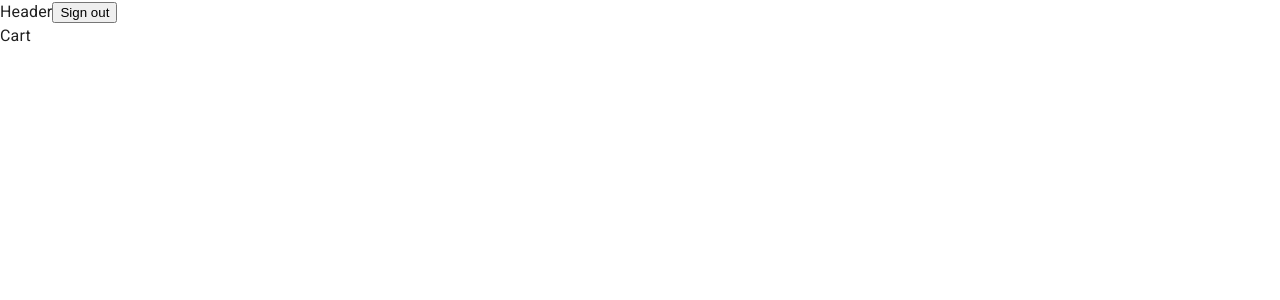
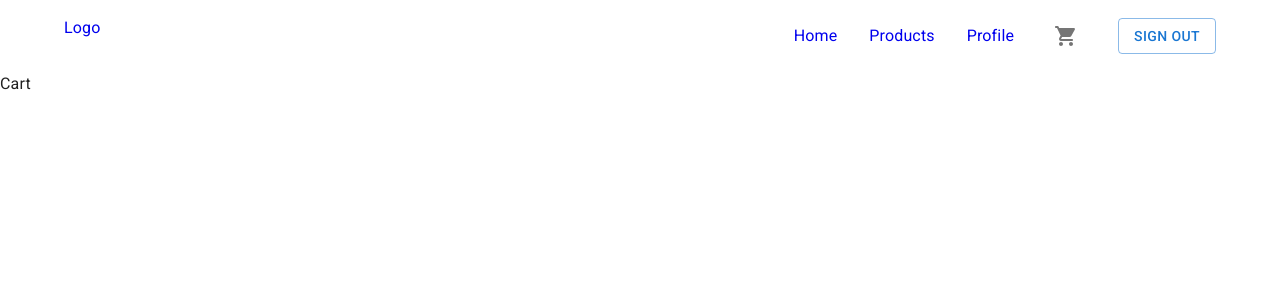
Before and after one commit to Sennarion/pizzatime, a React (Create React App) app: page /ecommerce/cart in a window 1280 px wide. Shown: the top 300 px of the page. Built offline with nearby package versions, Linux system fonts and the light colour scheme; no server answers; sample sign-in values are in the browser's storage.

Commit message:
before auth state deleting

```diff
--- a/src/components/Header/Header.jsx
+++ b/src/components/Header/Header.jsx
@@ -1,29 +1,15 @@
-import { useDispatch, useSelector } from 'react-redux';
-import { Link } from 'react-router-dom';
-import { signOut } from 'firebase/auth';
-import { auth } from 'firebase.js';
-import { removeUser } from 'redux/auth/slice';
+import { Stack, Container, Box } from '@mui/material';
+import { Logo, Navbar } from 'components';
 
 export default function Header() {
-  const dispatch = useDispatch();
-  const isLoggedIn = useSelector(state => state.auth.isLoggedIn);
-
-  const singout = () => {
-    signOut(auth)
-      .then(() => {
-        dispatch(removeUser());
-      })
-      .catch(err => alert(err));
-  };
-
   return (
-    <div>
-      Header
-      {isLoggedIn ? (
-        <button onClick={singout}>Sign out</button>
-      ) : (
-        <Link to="/signin">Sign In</Link>
-      )}
-    </div>
+    <Box as="header" pt={2} pb={2}>
+      <Container>
+        <Stack direction="row" justifyContent="space-between">
+          <Logo />
+          <Navbar />
+        </Stack>
+      </Container>
+    </Box>
   );
 }
--- /dev/null
+++ b/src/components/Logo/Logo.jsx
@@ -0,0 +1,5 @@
+import { Link } from 'react-router-dom';
+
+export default function Logo() {
+  return <Link to="/">Logo</Link>;
+}
--- /dev/null
+++ b/src/components/Navbar/Navbar.jsx
@@ -0,0 +1,50 @@
+import { useDispatch, useSelector } from 'react-redux';
+import { NavLink } from 'react-router-dom';
+import { Stack, IconButton, Button } from '@mui/material';
+import { signOut } from 'firebase/auth';
+import { auth } from 'firebase.js';
+import { removeUser } from 'redux/auth/slice';
+import ShoppingCartRoundedIcon from '@mui/icons-material/ShoppingCartRounded';
+
+export default function Navbar() {
+  const dispatch = useDispatch();
+  const isLoggedIn = useSelector(state => state.auth.isLoggedIn);
+
+  const singout = () => {
+    signOut(auth)
+      .then(() => {
+        dispatch(removeUser());
+      })
+      .catch(err => alert(err));
+  };
+
+  return (
+    <Stack as="nav" direction="row" alignItems="center" spacing={4}>
+      <NavLink to="/">Home</NavLink>
+      <NavLink to="/products">Products</NavLink>
+      {isLoggedIn && (
+        <>
+          <NavLink to="/profile">Profile</NavLink>
+          <IconButton component={NavLink} to="/cart">
+            <ShoppingCartRoundedIcon />
+          </IconButton>
+        </>
+      )}
+
+      {isLoggedIn ? (
+        <Button variant="outlined" onClick={singout}>
+          Sign out
+        </Button>
+      ) : (
+        <Button
+          component={NavLink}
+          to="/signin"
+          variant="outlined"
+          onClick={singout}
+        >
+          Sign In
+        </Button>
+      )}
+    </Stack>
+  );
+}
--- a/src/components/index.js
+++ b/src/components/index.js
@@ -1,5 +1,7 @@
 export { default as Dashboard } from './Dashboard/Dashboard';
 export { default as Header } from './Header/Header';
+export { default as Logo } from './Logo/Logo';
+export { default as Navbar } from './Navbar/Navbar';
 export { default as SharedLayout } from './SharedLayout/SharedLayout';
 export { default as SigninForm } from './SigninForm/SigninForm';
 export { default as SignupForm } from './SignupForm/SignupForm';
```
